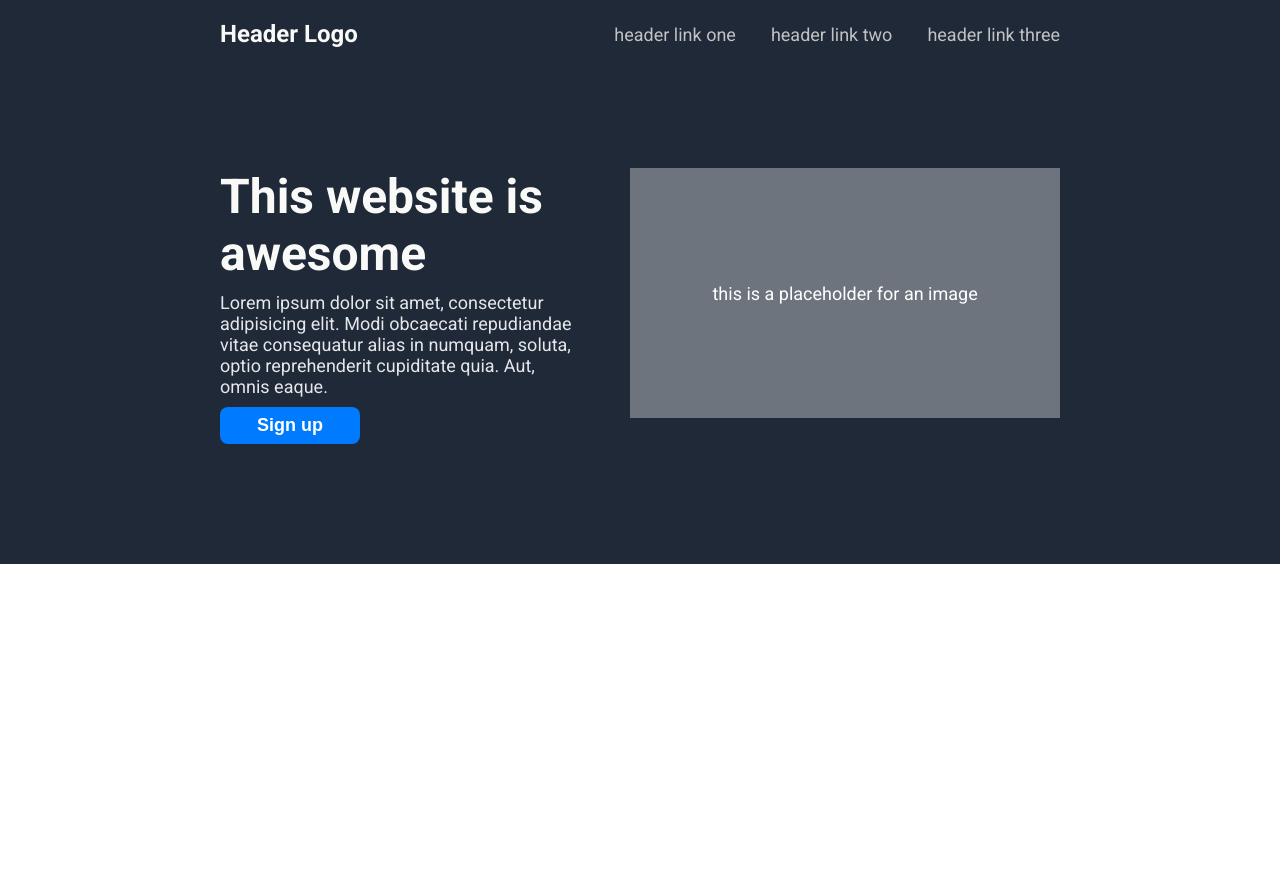
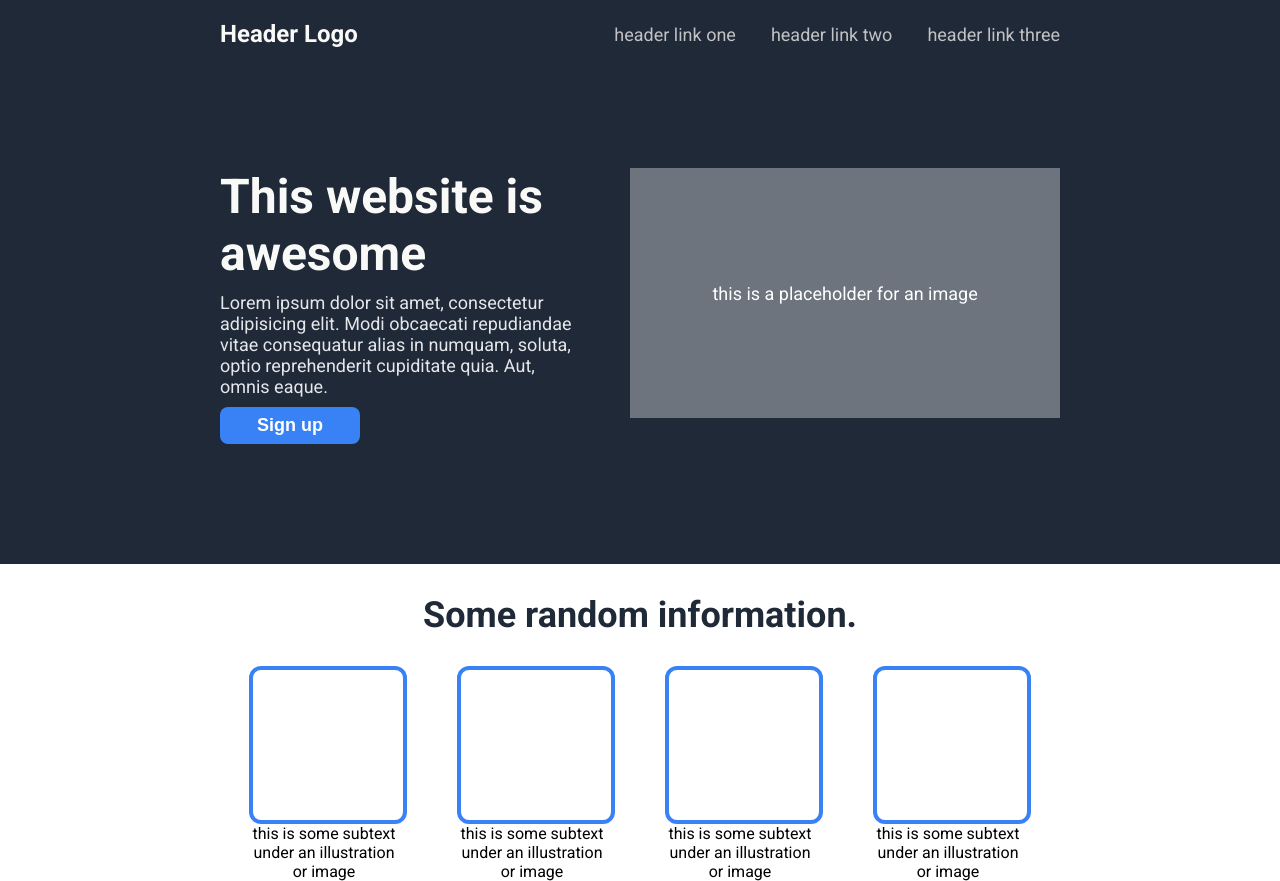
Before and after one commit to p-patro/odin-landing-page, a plain HTML site: page index.html in a window 1280 px wide. Before the commit the page ends 800 px from the top, so only its background shows below. Drawn offline with Linux system fonts and the light colour scheme.

Commit message:
Content added

```diff
--- a/index.html
+++ b/index.html
@@ -9,7 +9,7 @@
 </head>
 
 <body>
-    <div class="content">
+    <div class="main">
         <div class="header">
             <div class="menu">
                 <div class="logo">
@@ -40,7 +40,27 @@
             </div>
         </div>
         <div class="content">
-
+            <div class="maintext">
+                Some random information.
+            </div>
+            <div class="dialogbox">
+                <div class="element">
+                    <div class="box"></div>
+                    <div class="context">this is some subtext under an illustration or image</div>
+                </div>
+                <div class="element">
+                    <div class="box"></div>
+                    <div class="context">this is some subtext under an illustration or image</div>
+                </div>
+                <div class="element">
+                    <div class="box"></div>
+                    <div class="context">this is some subtext under an illustration or image</div>
+                </div>
+                <div class="element">
+                    <div class="box"></div>
+                    <div class="context">this is some subtext under an illustration or image</div>
+                </div>
+            </div>
         </div>
         <div class="footer">
 
--- a/style.css
+++ b/style.css
@@ -1,13 +1,11 @@
 @import url('https://fonts.googleapis.com/css2?family=Roboto:wght@400;700&display=swap');
 
 body {
-  height: 100vh;
   margin: 0;
-  overflow: hidden;
-  font-family: Roboto, sans-serif;
+  font-family: 'Roboto','sans-serif';
 }
 
-.content{
+.main{
     display: flex;
     flex-direction:column;
 }
@@ -15,7 +13,6 @@ body {
 .header{
     display: flex;
     flex-direction: column;
-    font-family: 'Roboto','sans-serif';
     background-color: #1F2937;
     padding: 20px 220px;
 }
@@ -63,7 +60,7 @@ body {
 
 .signup{
       padding: 8px 10px;
-      background-color: #007BFF;
+      background-color: #3882f6;
       color: white;
       font-size: 18px;
       font-weight: bold;
@@ -83,8 +80,40 @@ body {
     /* padding: 16px; */
     /* margin: 20px; */
 }
+.content{
+    display: flex;
+    flex-direction: column;
+    align-items: center;
+    justify-content: center;
 
+}
+.maintext{
+    font-size: 36px;
+    font-weight: 900;
+    color: #1F2937;
+    padding:30px;
+}
+.dialogbox{
+    display: flex;
+    gap: 50px;
+}
+.element{
+    display: flex;
+    flex-direction: column;
+}
+.box{
+    align-self: center;
+    border: 4px solid #3882f6;
+    font-size: large;
+    height: 150px;
+    width:150px;
+    border-radius: 12px;
 
+}
+.context{
+    text-align: center;
+    max-width: 150px;
+}
 
 
 
```
